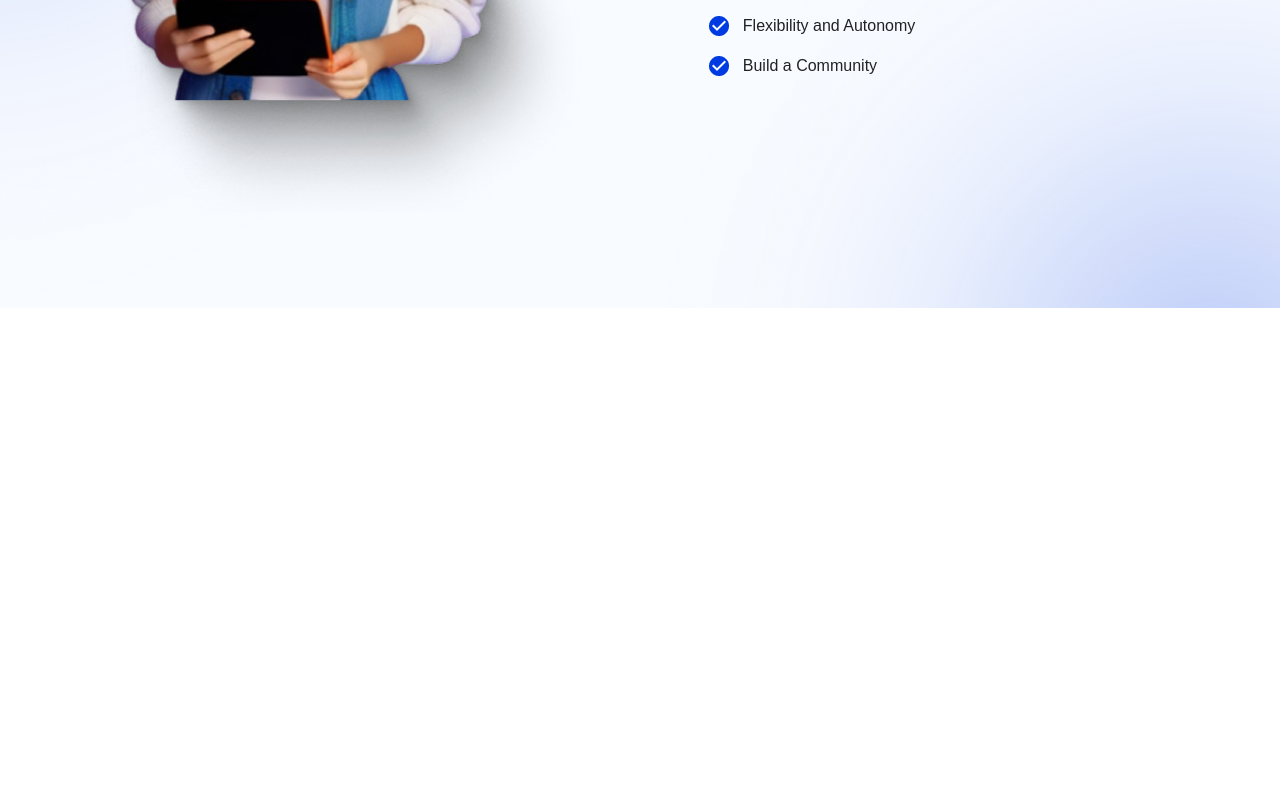
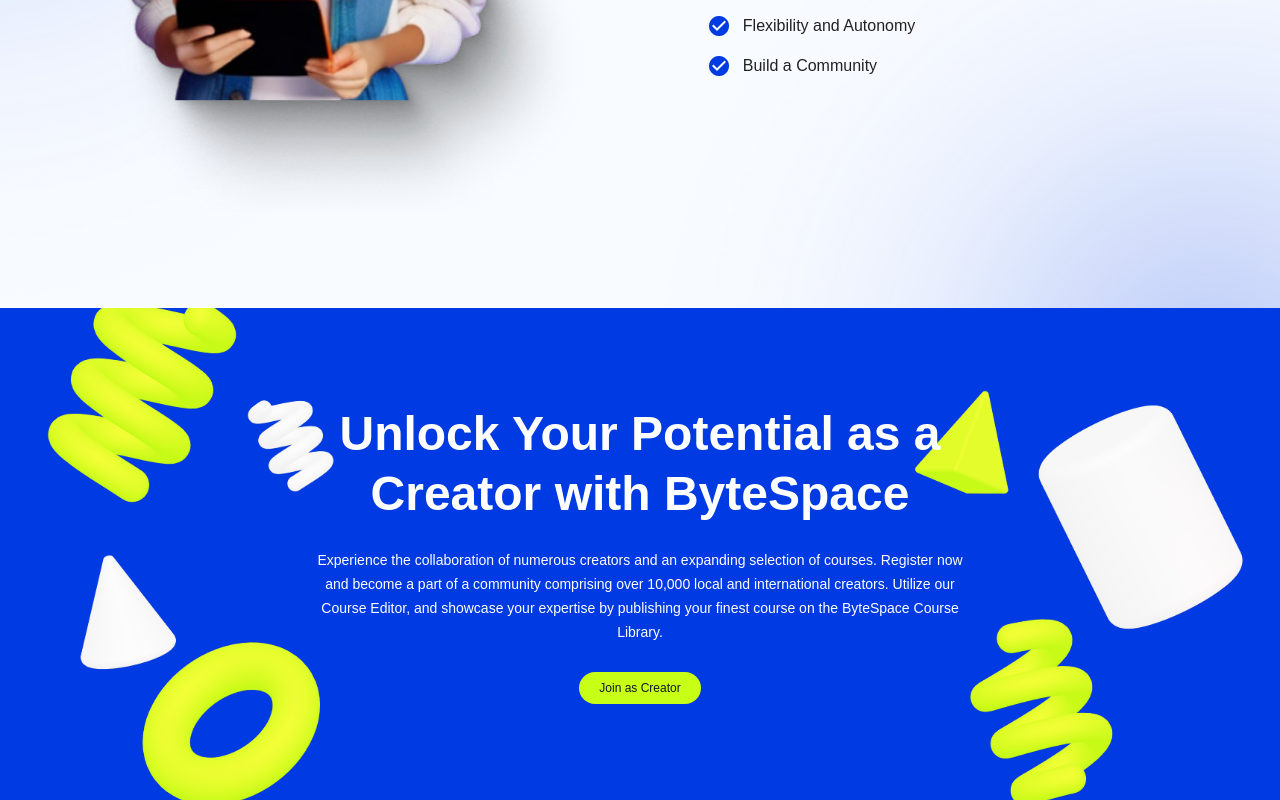
Before and after one commit to ishmaamik/bytespace, a Next.js app: page /home in a window 1280 px wide. Shown: the part 3885-4685 px from the top of the page. Before the commit the page ends 4193 px from the top, so only its background shows below. Built offline with nearby package versions, Linux system fonts and the light colour scheme.

Commit message:
Fourth Box created

```diff
--- /dev/null
+++ b/app/home/components/fourthBox.tsx
@@ -0,0 +1,26 @@
+import Image from "next/image";
+
+export default function FourthBox() {
+  return (
+    <section className="relative isolate flex min-h-[360px] w-full items-center justify-center overflow-hidden bg-[#003AE2] sm:min-h-[420px]">
+      <Image
+        src="/shapes.png"
+        alt=""
+        fill
+        className="pointer-events-none -z-10 object-cover object-center"
+      />
+
+      <div className="relative z-10 mx-auto flex max-w-[720px] flex-col items-center px-6 py-20 text-center sm:py-24">
+        <h1 className="text-3xl font-semibold leading-tight text-white sm:text-4xl lg:text-5xl">
+          Unlock Your Potential as a Creator with ByteSpace
+        </h1>
+        <p className="mt-6 max-w-[680px] text-xs leading-5 text-white sm:text-sm sm:leading-6">
+          Experience the collaboration of numerous creators and an expanding selection of courses. Register now and become a part of a community comprising over 10,000 local and international creators. Utilize our Course Editor, and showcase your expertise by publishing your finest course on the ByteSpace Course Library.
+        </p>
+        <button type="button" className="mt-7 rounded-full bg-[#c8ff16] px-5 py-2 text-xs font-medium text-[#111827] transition-transform hover:scale-105 focus:outline-none focus:ring-2 focus:ring-white focus:ring-offset-2 focus:ring-offset-[#003AE2]">
+          Join as Creator
+        </button>
+      </div>
+    </section>
+  );
+}
--- a/app/home/page.tsx
+++ b/app/home/page.tsx
@@ -3,6 +3,7 @@ import FirstBox from "./components/firstBox";
 import LogoPage from "../../components/logoPage";
 import SecondBox from "./components/secondBox";
 import ThirdBox from "./components/thirdBox";
+import FourthBox from "./components/fourthBox";
 
 export default function Home() {
   return (
@@ -11,6 +12,7 @@ export default function Home() {
       <LogoPage />
       <SecondBox />
       <ThirdBox />
+      <FourthBox />
     </div>
   );
 }
```
Also changed, not shown: app/home/components/fifthBox.tsx (added), public/TestimonyBg.png (added), public/shapes.png (added).
